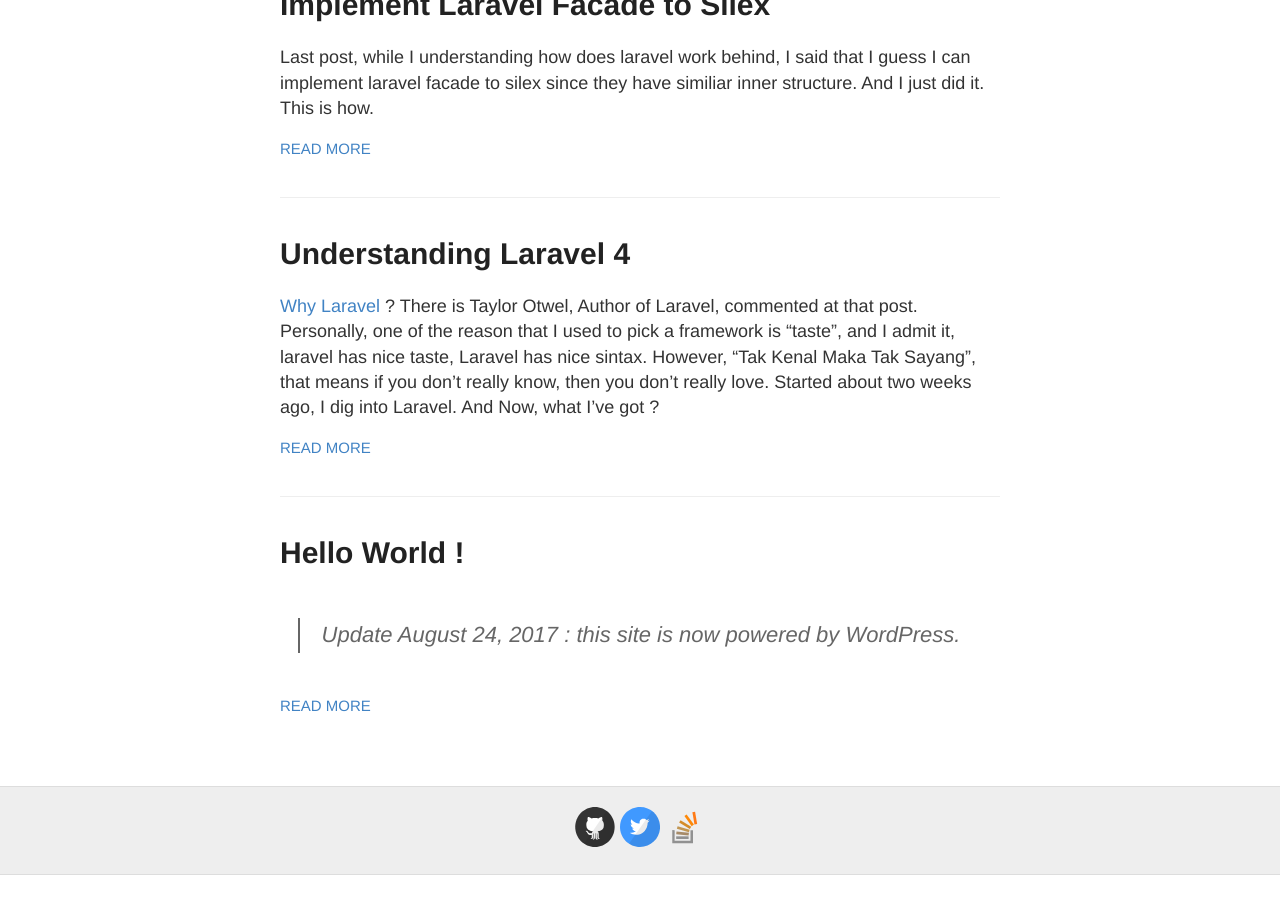
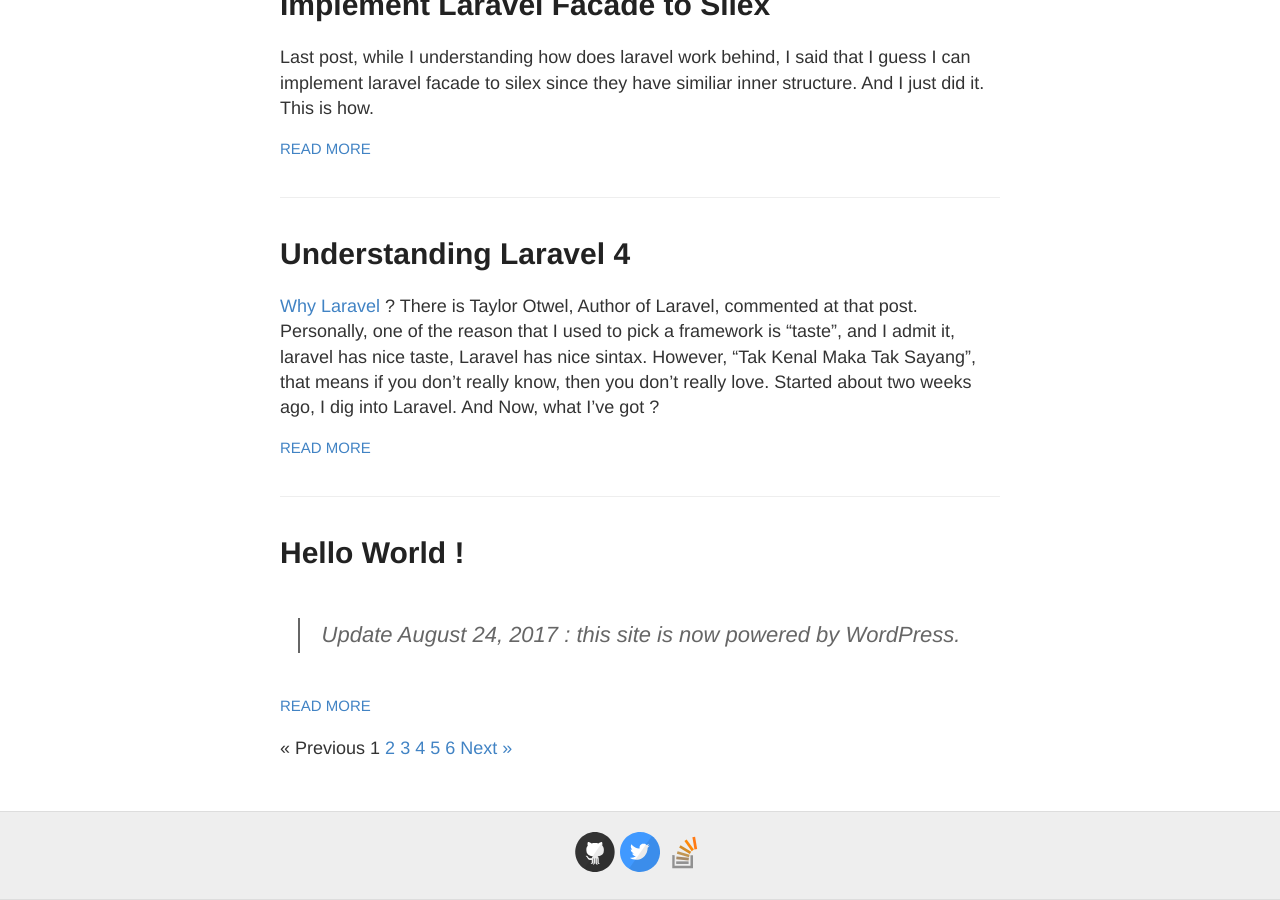
Before and after one commit to egig/egig.github.io, a Jekyll site: the page built from index.html, in a window 1280 px wide and 900 px high, scrolled down 4138 px. Built offline with Jekyll 4.4.1, drawn with Linux system fonts in a browser that asks for light colours; the list of posts is cut into pages by our own code; before the commit the page ends 5013 px from its top, so only the background shows below that.

Commit message:
pagination

```diff
--- a/_config.yml
+++ b/_config.yml
@@ -76,7 +76,7 @@
 gems:
   - jekyll-sitemap # Create a sitemap using the official Jekyll sitemap gem
   - jekyll-feed # Create an Atom feed using the official Jekyll feed gem
-  - jekyll-paginate-v2
+  - jekyll-paginate
 
 # Exclude these files from your production _site
 exclude:
@@ -88,5 +88,6 @@
 
 str_next_page: "Next"
 str_previous_page: "Previous"
+paginate: 6
 pagination_nr: 5
 paginate_path: /page:num/
```
